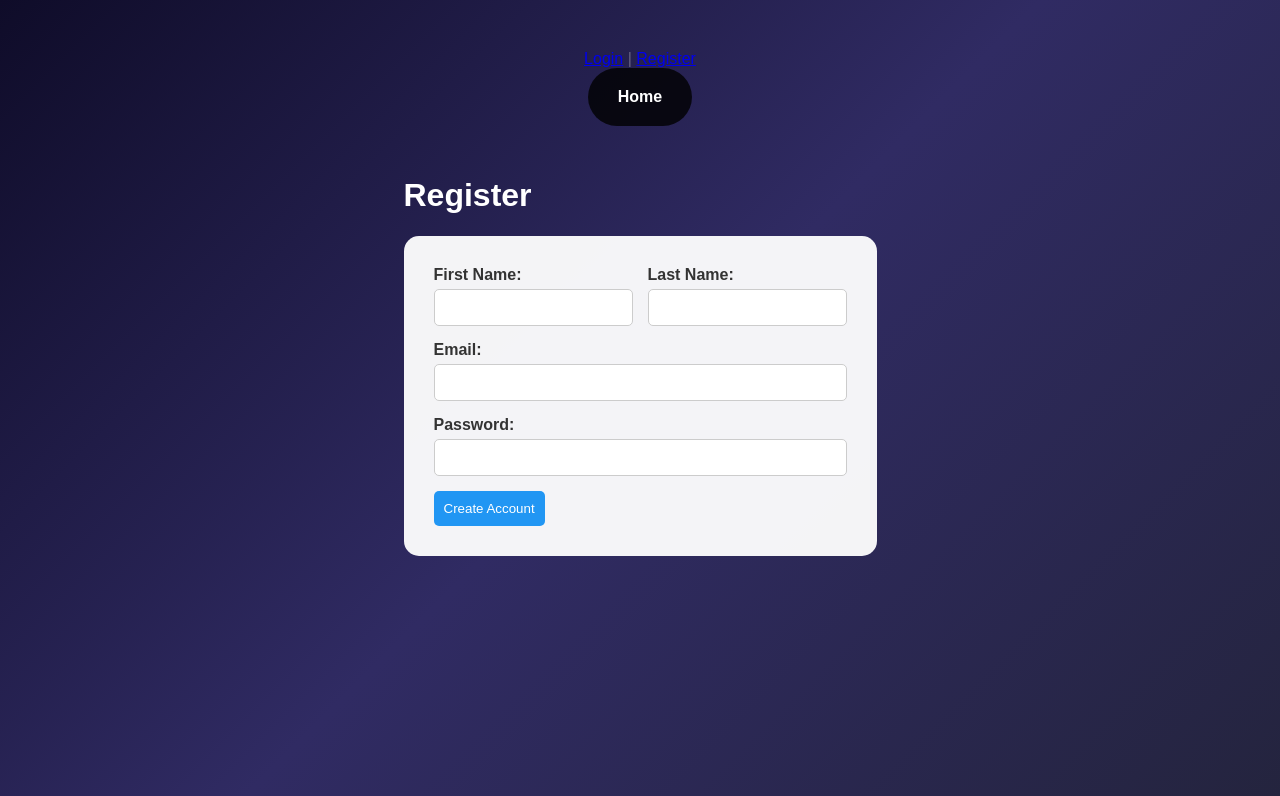
After one commit to Fallen-coder/shop_13.04.26, a PHP site: page /register in a window 1280 px wide. The commit adds this page. Shown: the top 796 px of the page. Run offline with PHP 8.4, Linux system fonts and the light colour scheme.

Commit message:
Given authification functions

```diff
--- a/public/index.php
+++ b/public/index.php
@@ -1,4 +1,6 @@
 <?php
+session_start(); // Must be at the very top
+
 require __DIR__ . '/../vendor/autoload.php';
 $dotenv = Dotenv\Dotenv::createImmutable(__DIR__ . '/..');
 $dotenv->load();
@@ -8,6 +10,7 @@ require_once __DIR__ . '/../src/controllers/CustomerController.php';
 require_once __DIR__ . '/../src/controllers/OrderController.php';
 require_once __DIR__ . '/../src/controllers/HomeController.php';
 require_once __DIR__ . '/../src/controllers/Functions.php';
+require_once __DIR__ . '/../src/controllers/AuthController.php';
 
 $path = parse_url($_SERVER['REQUEST_URI'], PHP_URL_PATH);
 
@@ -19,7 +22,17 @@ switch ($path) {
     case '':
         HomeController::index();
         break;
+    case '/login':
+        ($method === 'GET') ? AuthController::showLogin() : AuthController::login();
+        break;
 
+    case '/register':
+        ($method === 'GET') ? AuthController::showRegister() : AuthController::register();
+        break;
+
+    case '/logout':
+        AuthController::logout();
+        break;
     case '/customers':
         CustomerController::index();
         break;
--- /dev/null
+++ b/src/controllers/AuthController.php
@@ -0,0 +1,66 @@
+<?php
+
+class AuthController {
+    public static function showLogin() {
+        returnView('login', [], 'Login');
+    }
+
+    public static function login() {
+        $email = $_POST['email'] ?? '';
+        $password = $_POST['password'] ?? '';
+
+        $user = DB::query("
+            SELECT c.*, r.name as role_name
+            FROM customers c
+            JOIN roles r ON c.role_id = r.id
+            WHERE c.email = ?
+        ", [$email])->fetch();
+
+        // FIX: Changed -> to [] brackets for array access
+        if ($user && password_verify($password, $user['password'])) {
+            if (session_status() === PHP_SESSION_NONE) session_start();
+
+            $_SESSION['user_id'] = $user['id'];
+            $_SESSION['role'] = $user['role_name'];
+            // Concat Fname and Lname for the session
+            $_SESSION['full_name'] = $user['Fname'] . ' ' . $user['Lname'];
+
+            header('Location: /');
+            exit;
+        }
+
+        returnView('login', ['error' => 'Invalid credentials.'], 'Login');
+    }
+
+    public static function showRegister() {
+        returnView('register', [], 'Create Account');
+    }
+
+    public static function register() {
+        $fname = $_POST['Fname'];
+        $lname = $_POST['Lname'];
+        $email = $_POST['email'];
+        $password = password_hash($_POST['password'], PASSWORD_DEFAULT);
+
+        $exists = DB::query("SELECT id FROM customers WHERE email = ?", [$email])->fetch();
+        if ($exists) {
+            returnView('register', ['error' => 'Email already registered.'], 'Register');
+            return;
+        }
+
+        DB::query(
+            "INSERT INTO customers (Fname, Lname, email, password, role_id) VALUES (?, ?, ?, ?, 2)",
+            [$fname, $lname, $email, $password]
+        );
+
+        header('Location: /login?registered=1');
+        exit;
+    }
+
+    public static function logout() {
+        if (session_status() === PHP_SESSION_NONE) session_start();
+        session_destroy();
+        header('Location: /login');
+        exit;
+    }
+}
--- a/src/controllers/Functions.php
+++ b/src/controllers/Functions.php
@@ -10,6 +10,9 @@ function returnView($viewPath, $data = [], $title = 'My App') {
     // 1. Extract data array into variables ($customers, $stats, etc.)
     extract($data);
 
+    // Check if a user is logged in to provide a full name globally
+    $displayName = $_SESSION['full_name'] ?? 'Guest';
+
     // 2. Start the "Bucket" (Buffer)
     ob_start();
     include __DIR__ . "/../views/{$viewPath}.php";
@@ -18,3 +21,20 @@ function returnView($viewPath, $data = [], $title = 'My App') {
     // 3. Load the layout and pass the $content and $title to it
     include __DIR__ . '/../views/layout.php';
 }
+
+
+
+function protect($requiredRole = null) {
+    if (session_status() === PHP_SESSION_NONE) session_start();
+
+    // 1. If not logged in, kick to login page
+    if (!isset($_SESSION['user_id'])) {
+        header('Location: /login');
+        exit;
+    }
+
+    // 2. If an admin role is required but user is just a customer
+    if ($requiredRole === 'admin' && $_SESSION['role'] !== 'admin') {
+        die("Access Denied: Admins only.");
+    }
+}
--- a/src/views/layout.php
+++ b/src/views/layout.php
@@ -7,7 +7,18 @@
     <link rel="stylesheet" href="/../../css/style.css">
 </head>
 <body>
-    <?php include __DIR__ . '/nav.php'; ?>
+    <div class="auth-bar">
+        <?php if (isset($_SESSION['user_id'])): ?>
+            <span>Welcome, <strong><?= htmlspecialchars($_SESSION['full_name']) ?></strong></span>
+            <a href="/logout">Logout</a>
+        <?php else: ?>
+            <a href="/login">Login</a>
+            <span style="color:rgba(255,255,255,0.3)">|</span>
+            <a href="/register">Register</a>
+        <?php endif; ?>
+    </div>
+
+    <?php include 'nav.php'; ?>
 
     <div class="layout">
         <?= $content ?>
--- a/src/views/nav.php
+++ b/src/views/nav.php
@@ -1,6 +1,11 @@
 <nav class="main-nav">
     <a href="/">Home</a>
-    <a href="/customers">Customers</a>
-    <a href="/customers?with-orders=full">Hierarchy</a>
-    <a href="/orders">Orders</a>
+
+    <?php if (isset($_SESSION['role']) && $_SESSION['role'] === 'admin'): ?>
+        <a href="/customers">Manage Customers</a>
+        <a href="/customers?with-orders=full">Hierarchy</a>
+        <a href="/orders">All Orders</a>
+    <?php elseif (isset($_SESSION['role'])): ?>
+        <a href="/orders">My Orders</a>
+    <?php endif; ?>
 </nav>
--- /dev/null
+++ b/src/views/register.php
@@ -0,0 +1,25 @@
+<div class="layout">
+
+<h1>Register</h1>
+<form action="/register" method="POST" class="order-form">
+    <div style="display: flex; gap: 15px;">
+        <div class="form-group" style="flex: 1;">
+            <label>First Name:</label>
+            <input type="text" name="Fname" required>
+        </div>
+        <div class="form-group" style="flex: 1;">
+            <label>Last Name:</label>
+            <input type="text" name="Lname" required>
+        </div>
+    </div>
+    <div class="form-group">
+        <label>Email:</label>
+        <input type="email" name="email" required>
+    </div>
+    <div class="form-group">
+        <label>Password:</label>
+        <input type="password" name="password" required>
+    </div>
+    <button type="submit" class="btn-save">Create Account</button>
+</form>
+</div>
```
Also changed, not shown: src/views/login.php (added, +14 -0 lines).
